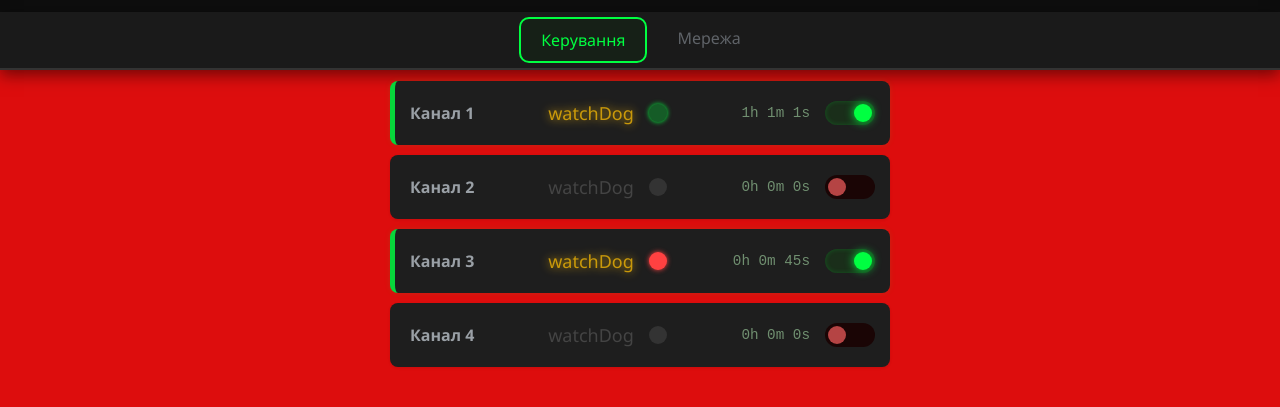
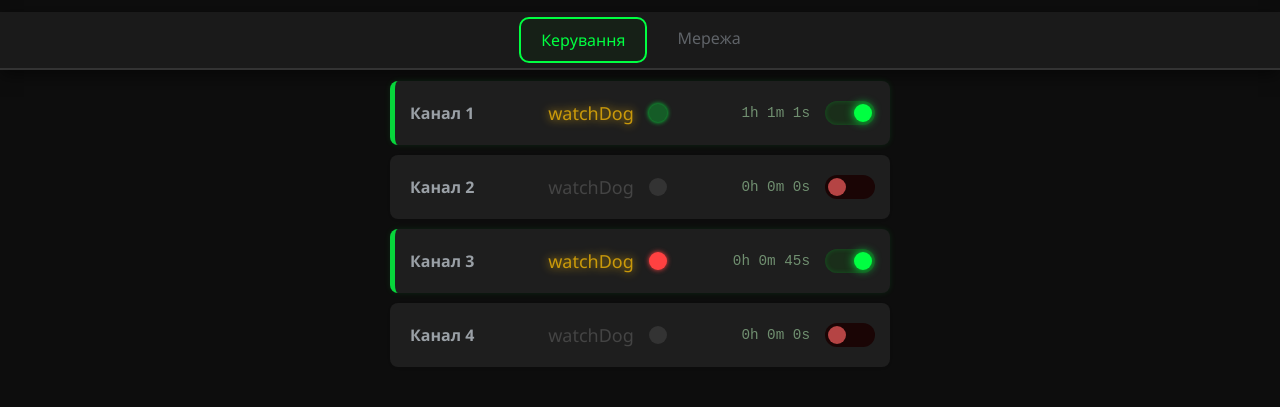
Before and after one commit to quantomore/eth_relay, a plain HTML site: page index.html in a window 1280 px wide. Shown: the part 123-530 px from the top of the page. Drawn offline with Linux system fonts and the light colour scheme.

Commit message:
Update index.html

```diff
--- a/index.html
+++ b/index.html
@@ -5,7 +5,7 @@
     <meta name="viewport" content="width=device-width, initial-scale=1">
     <title>Relay Pro</title>
     <style>
-        body { font-family: Segoe UI, Arial; background: #dd0d0d; color: #9aa0a6; margin: 0; }
+        body { font-family: Segoe UI, Arial; background: #0d0d0d; color: #9aa0a6; margin: 0; }
         .page { display: none; padding: 1px; max-width: 500px; margin: auto; }
         .page.show { display: block; }
         .brand-header {  text-align: center; padding: 30px 10px 15px 10px; background: #0d0d0d; color: #00ff41; }
```
